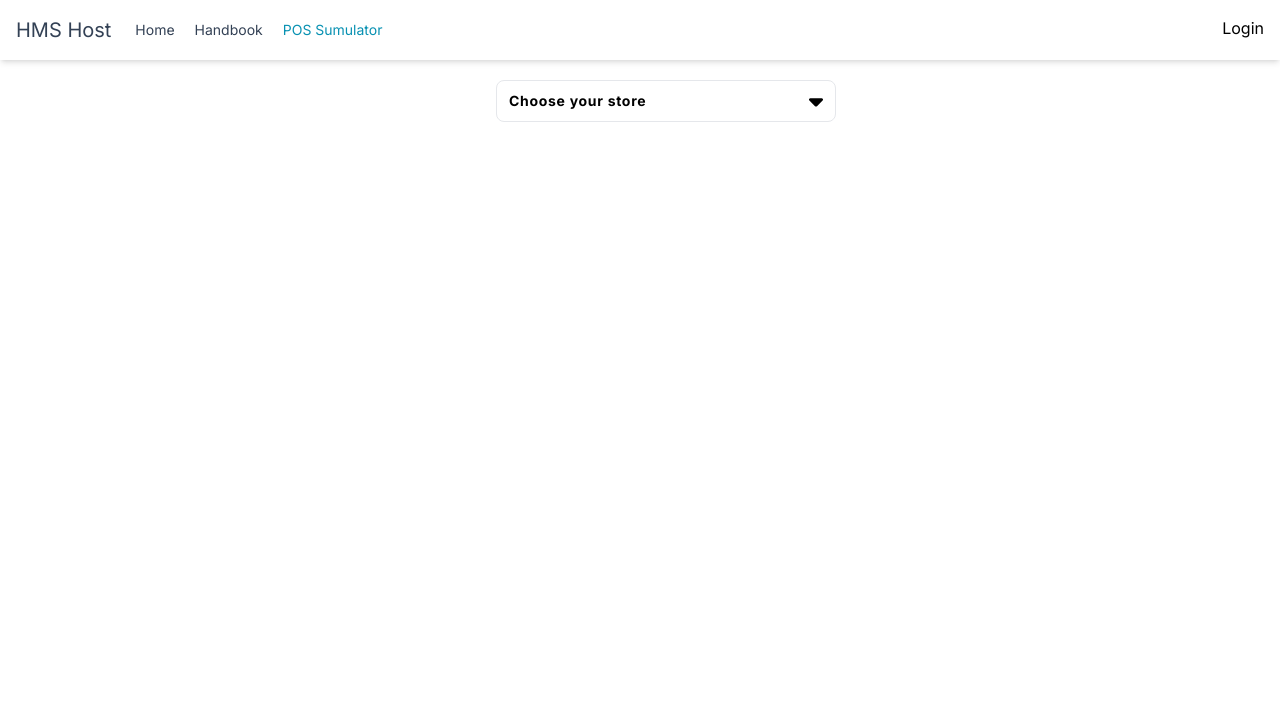
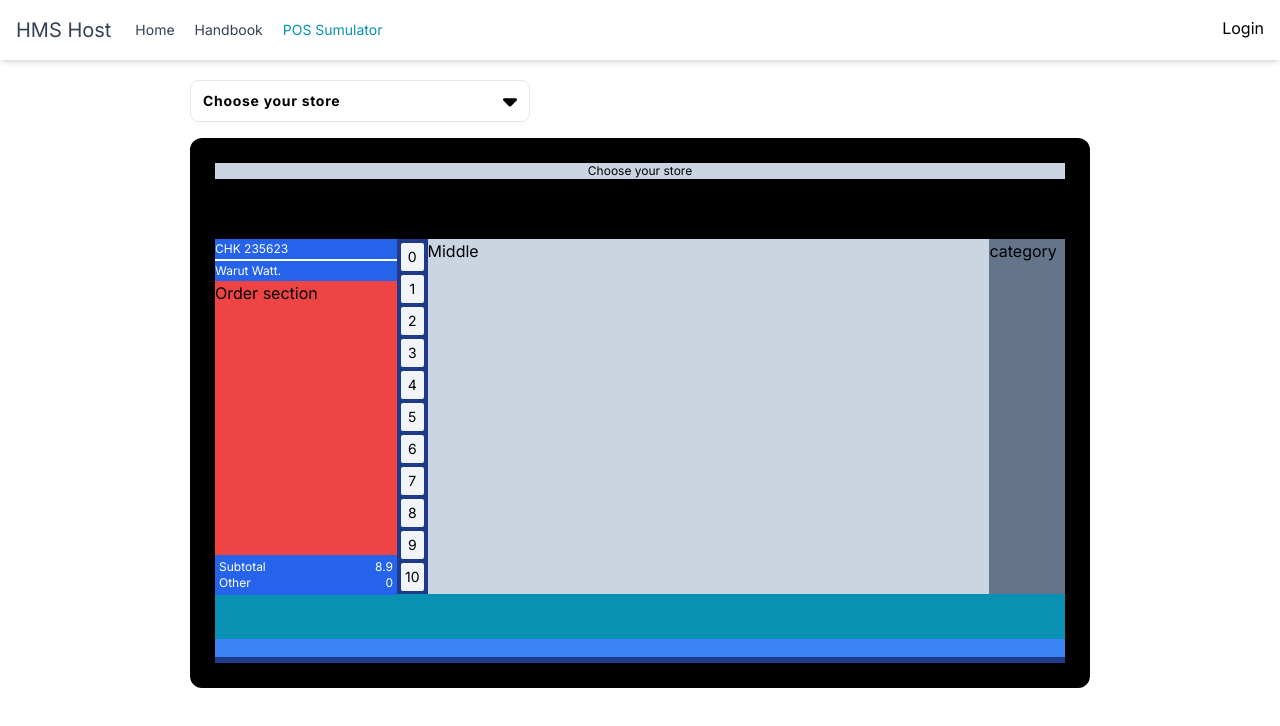
Before and after one commit to tan3warut4/hms-training-center, a Next.js app: page /simulator in a window 1280 px wide. Shown: the top 726 px of the page. Built offline with nearby package versions, Linux system fonts and the light colour scheme.

Commit message:
Fix deploy error

```diff
--- a/app/components/main/Dropdown.tsx
+++ b/app/components/main/Dropdown.tsx
@@ -1,12 +1,15 @@
 "use client";
 import { FaCaretDown, FaCaretUp } from "react-icons/fa6";
-import { useState } from "react";
-import { log } from "console";
-export default function Dropdown() {
+import React, { useState } from "react";
+
+interface DropdownProps {
+    setStore: React.Dispatch<React.SetStateAction<string>>;
+    store: String;
+}
+
+export default function Dropdown({ setStore, store }: DropdownProps) {
     const [isOpen, setIsOpen] = useState(false)
-    const [store, setStore] = useState("Choose your store")
     const list = ["🥐   Bristot", "🍣   TwoTigers", "🌯    Roll'd "];
-    console.log(isOpen)
     return (
         <div className="relative flex flex-col items-center rounded-lg  w-[340px]">
             <button className="
@@ -20,7 +23,7 @@ export default function Dropdown() {
                 ) : (
                     <FaCaretUp className="h-8" />
                 )}
-                {isOpen && <div className="border absolute top-14 right-1 flex flex-col items-start rounded-lg  p-2 w-full">
+                {isOpen && <div className="border absolute top-14 right-1 flex flex-col items-start rounded-lg  p-2 w-full bg-white">
                     {list.map((item, index) => (
                         <div className="hover:bg-slate-100 w-full  rounded-lg" key={index} onClick={() => setStore(item)}>
                             <h3 className="font-normal text-md py-2 px-1 text-start">
--- /dev/null
+++ b/app/components/simulator/Button.tsx
@@ -0,0 +1,9 @@
+export default function Button({ title }) {
+    return (
+        <div>
+            <button>
+                {title}
+            </button>
+        </div>
+    )
+}
--- /dev/null
+++ b/app/components/simulator/Simulator.tsx
@@ -0,0 +1,53 @@
+
+export default function SimulatorScreen({ data, store }) {
+    const renderSideBlock = () => {
+        let boxAmount = 11
+        return (
+            <div>
+                {
+                    Array.from({ length: boxAmount }, (_, i) => (
+                        <div className="p-1  text-sm bg-slate-100 rounded-sm mt-1 mx-1 text-center" key={i}>
+                            <span>{i}</span>
+                        </div>
+                    ))
+                }
+            </div>
+        )
+    }
+    return (
+        <div className="flex justify-center mt-4">
+            <div className="w-[900px] h-[550px] border-black border-[2vw] rounded-xl bg-blue-900">
+                <div className="w-full bg bg-slate-300 flex justify-center text-xs">{store}</div>
+                <div className="bg-black h-[60px]">Top Section</div>
+                <div className="h-[355px] flex w-full bg-slate-300">
+                    <div className="w-[225px] bg-white flex">
+                        <div className="w-[90%] bg-white">
+                            <div className="h-5 bg-blue-600 text-white text-xs flex items-center"> CHK 235623 </div>
+                            <div className="mt-[2px] h-5 bg-blue-600 text-white text-xs flex items-center"> Warut Watt. </div>
+                            <div className="h-[274px] bg-red-500">Order section</div>
+                            <div className="h-10 bg-blue-600 text-white text-xs flex flex-col justify-center px-1">
+                                <div className="flex justify-between">
+                                    <div>Subtotal</div>
+                                    <div>8.9</div>
+                                </div>
+                                <div className="flex justify-between">
+                                    <div>Other</div>
+                                    <div>0</div>
+                                </div>
+                            </div>
+                        </div>
+                        <div className="bg-blue-900">
+                            {renderSideBlock()}
+                        </div>
+                    </div>
+                    <div className="w-[595px]">Middle</div>
+                    <div className="w-[80px] bg-slate-500" >category</div>
+                </div>
+                <div>
+                    <div className="h-[45px] bg-cyan-600"></div>
+                    <div className="h-[18px] bg-blue-500"></div>
+                </div>
+            </div>
+        </div>
+    )
+}
--- a/app/simulator/page.tsx
+++ b/app/simulator/page.tsx
@@ -1,11 +1,16 @@
-import React from 'react'
+"use client";
+import { useState } from 'react';
+import SimulatorScreen from '../components/simulator/Simulator'
 import Dropdown from '../components/main/Dropdown'
 
 const Simulator = () => {
+    const [store, setStore] = useState("Choose your store");
+    const [storeData, setStoreData] = useState()
     return (
         <div className='flex min-h-screen flex-col items-center justify-between p-5'>
-            <div className='max-w-72'>
-                <Dropdown />
+            <div className=''>
+                <Dropdown setStore={setStore} store={store} />
+                <SimulatorScreen data={storeData} store={store} />
             </div>
 
         </div>
```
Also changed, not shown: app/components/simulator/Screen.tsx (deleted).
